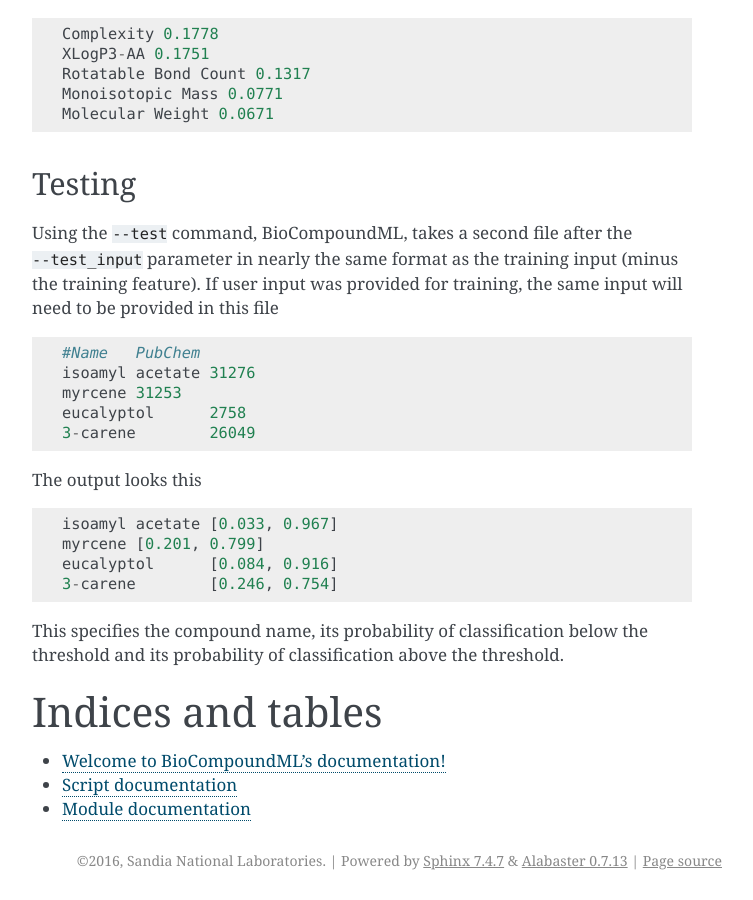
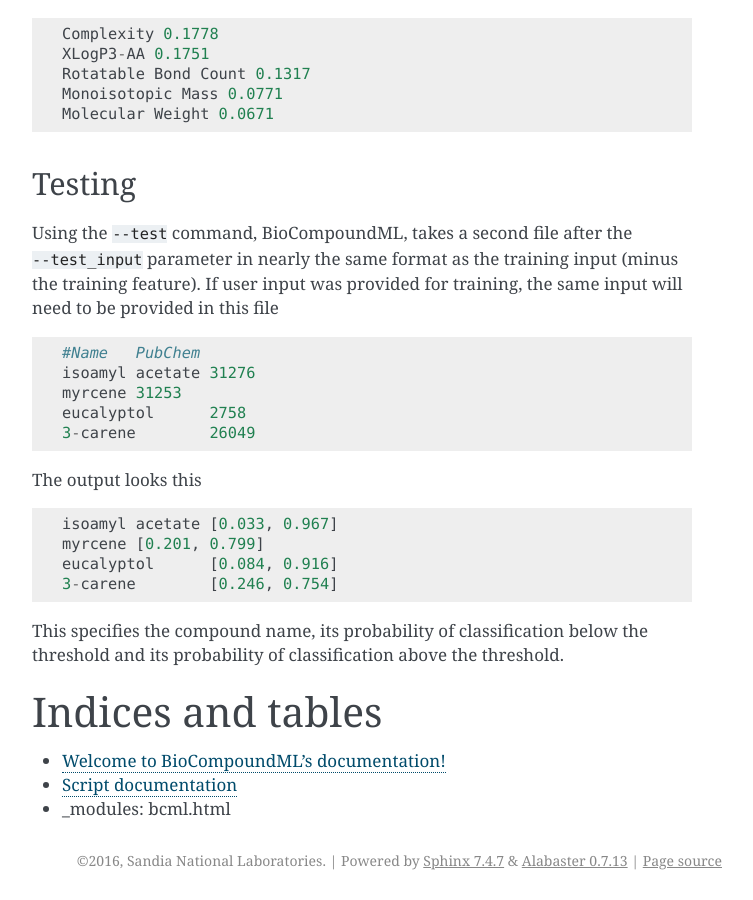
Before and after one commit to sandialabs/BioCompoundML, a Sphinx documentation site: the page built from source/index.rst, in a window 1280 px wide and 900 px high, scrolled down 4720 px. Shown: the whole window, without its empty margins (388-1141 px from the left). Built offline with Sphinx 7.4.7, drawn with Linux system fonts in a browser that asks for light colours.

```diff
--- a/source/index.rst
+++ b/source/index.rst
@@ -151,4 +151,4 @@
 
 * :doc:`index`
 * :doc:`script`
-* :doc:`module`
+* _modules: bcml.html
```
Also changed, not shown: 5 other files.
